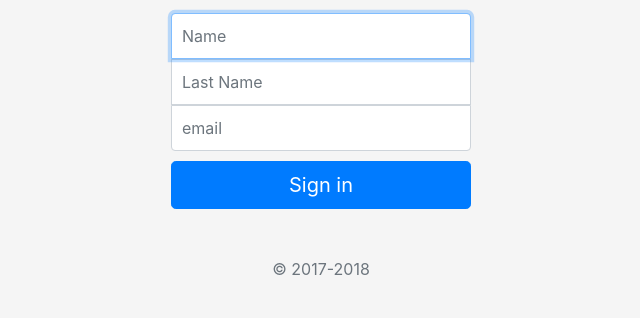
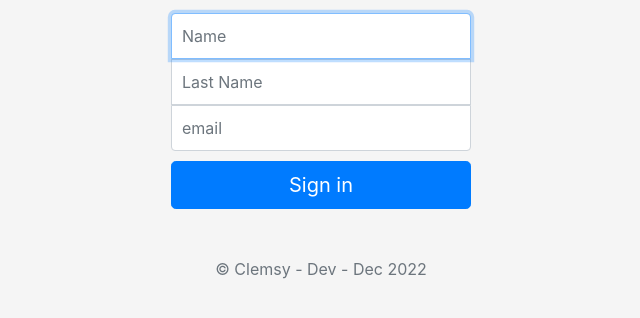
Before and after one commit to clems023/newsletter-signup, a website: page signup.html in a window 1280 px wide. Shown: the part 424-742 px from the top of the page, without its empty margins (319-959 px from the left). Drawn offline with nearby package versions, Linux system fonts and the light colour scheme.

Commit message:
Update signup.html

```diff
--- a/signup.html
+++ b/signup.html
@@ -69,7 +69,7 @@
       <button class="btn btn-lg btn-primary btn-block" type="submit">
         Sign in
       </button>
-      <p class="mt-5 mb-3 text-muted">&copy; 2017-2018</p>
+      <p class="mt-5 mb-3 text-muted">&copy; Clemsy - Dev - Dec 2022</p>
     </form>
 
     <script
```
